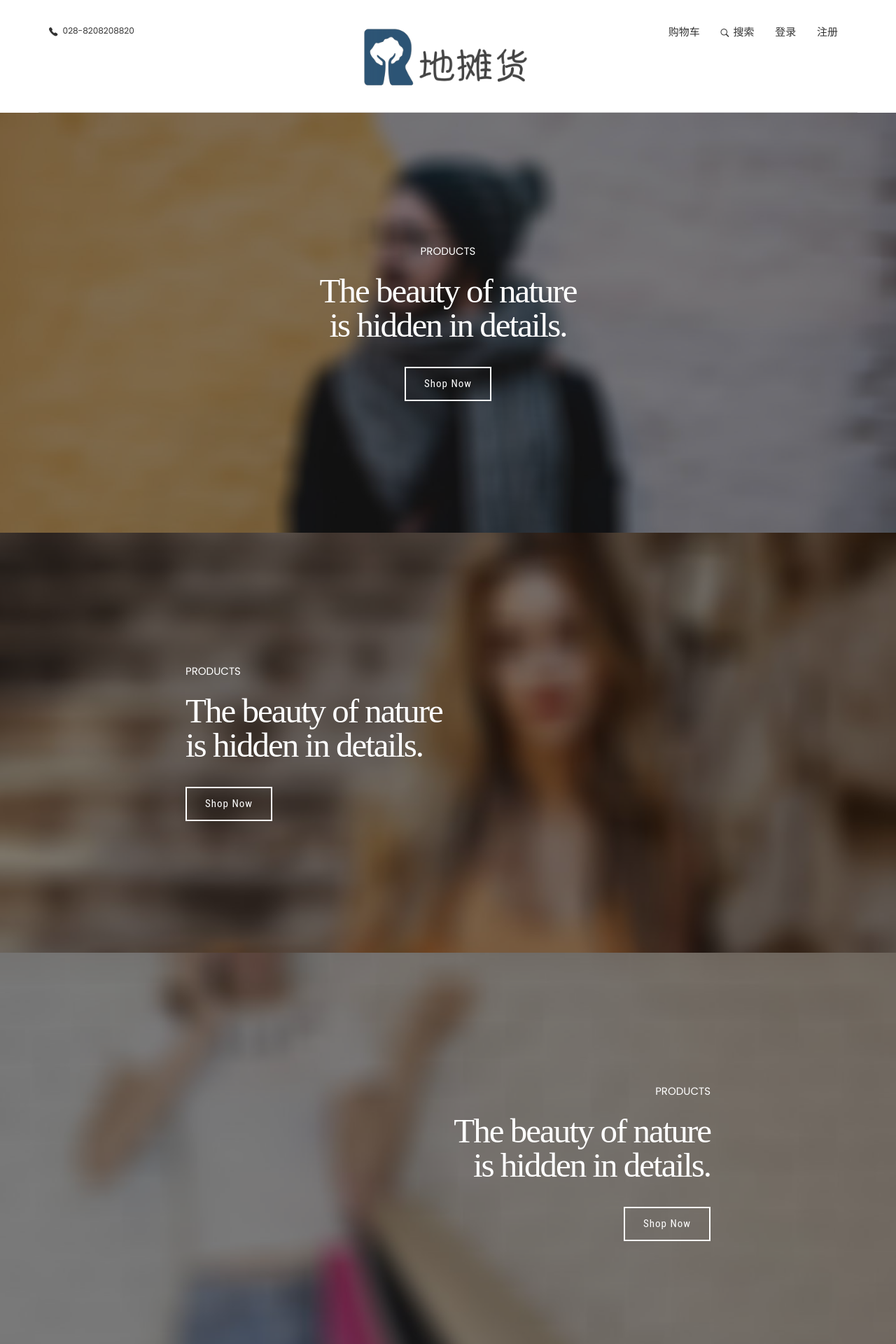
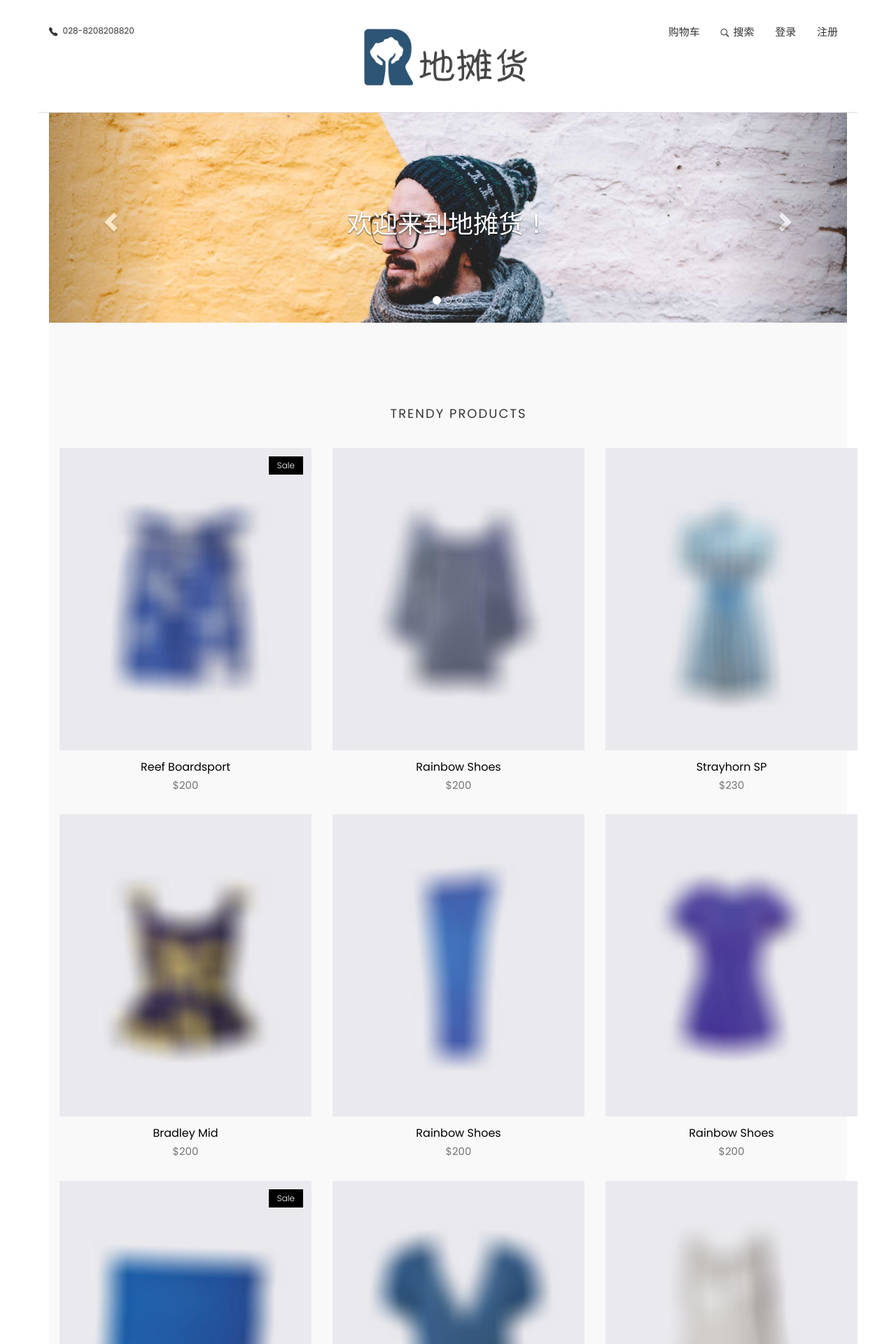
Before and after one commit to Wei-Qi/-Second-hand-commodity-trading-platform, a Flask app: page / in a window 1280 px wide. Shown: the top 1920 px of the page at 70% size. Run offline with Flask 2, Linux system fonts and the light colour scheme; parts of the project's set-up code (start-up, migrations or seed data) failed here and were passed over; some libraries are stand-ins or nearby versions; some web fonts are replaced.

Commit message:
修改了主页的轮播图

```diff
--- a/templates/index.html
+++ b/templates/index.html
@@ -3,84 +3,53 @@
 {% block title %}首页{% endblock %}
 
 {% block content %}
-  <div class="hero-slider">
-  <div class="slider-item th-fullpage hero-area" style="background-image: url(../static/images/slider/slider-1.jpg);">
-    <div class="container">
+
+<div class="container">
       <div class="row">
-        <div class="col-lg-8 text-center">
-          <p data-duration-in=".3" data-animation-in="fadeInUp" data-delay-in=".1">PRODUCTS</p>
-          <h1 data-duration-in=".3" data-animation-in="fadeInUp" data-delay-in=".5">The beauty of nature <br> is hidden in details.</h1>
-          <a data-duration-in=".3" data-animation-in="fadeInUp" data-delay-in=".8" class="btn" href="shop.html">Shop Now</a>
+        <div class="col-md-12 text-center">
+            <div id="carousel-example-generic" class="carousel slide" data-ride="carousel">
+              <!-- Indicators -->
+              <ol class="carousel-indicators">
+                <li data-target="#carousel-example-generic" data-slide-to="0" class="active"></li>
+                <li data-target="#carousel-example-generic" data-slide-to="1"></li>
+                <li data-target="#carousel-example-generic" data-slide-to="2"></li>
+              </ol>
+
+              <!-- Wrapper for slides -->
+              <div class="carousel-inner" role="listbox" style="height: 30rem">
+                <div class="item active" style="height: 30rem">
+                  <img src="../static/images/slider/slider-1.jpg" alt="..." height="30rem">
+                  <div class="carousel-caption">
+                      <h1 style="margin-bottom: 7rem">欢迎来到地摊货！</h1>
+                  </div>
+                </div>
+                <div class="item" style="height: 30rem">
+                  <img src="../static/images/slider/slider-3.jpg" alt="..."  height="30rem">
+                  <div class="carousel-caption">
+                    <h1 style="margin-bottom: 7rem">欢迎来到地摊货！</h1>
+                </div>
+                 <div class="item" style="height: 30rem">
+                  <img src="../static/images/slider/slider-2.jpg" alt="..." height="30rem">
+                  <div class="carousel-caption">
+                      <h1 style="margin-bottom: 7rem">欢迎来到地摊货！</h1>
+                  </div>
+                </div>
+              </div>
+
+              <!-- Controls -->
+              <a class="left carousel-control" href="#carousel-example-generic" role="button" data-slide="prev">
+                <span class="glyphicon glyphicon-chevron-left" aria-hidden="true"></span>
+                <span class="sr-only">Previous</span>
+              </a>
+              <a class="right carousel-control" href="#carousel-example-generic" role="button" data-slide="next">
+                <span class="glyphicon glyphicon-chevron-right" aria-hidden="true"></span>
+                <span class="sr-only">Next</span>
+              </a>
+            </div>
         </div>
       </div>
-    </div>
-  </div>
-  <div class="slider-item th-fullpage hero-area" style="background-image: url(../static/images/slider/slider-3.jpg);">
-    <div class="container">
-      <div class="row">
-        <div class="col-lg-8 text-left">
-          <p data-duration-in=".3" data-animation-in="fadeInUp" data-delay-in=".1">PRODUCTS</p>
-          <h1 data-duration-in=".3" data-animation-in="fadeInUp" data-delay-in=".5">The beauty of nature <br> is hidden in details.</h1>
-          <a data-duration-in=".3" data-animation-in="fadeInUp" data-delay-in=".8" class="btn" href="shop.html">Shop Now</a>
-        </div>
-      </div>
-    </div>
-  </div>
-  <div class="slider-item th-fullpage hero-area" style="background-image: url(../static/images/slider/slider-2.jpg);">
-    <div class="container">
-      <div class="row">
-        <div class="col-lg-8 text-right">
-          <p data-duration-in=".3" data-animation-in="fadeInUp" data-delay-in=".1">PRODUCTS</p>
-          <h1 data-duration-in=".3" data-animation-in="fadeInUp" data-delay-in=".5">The beauty of nature <br> is hidden in details.</h1>
-          <a data-duration-in=".3" data-animation-in="fadeInUp" data-delay-in=".8" class="btn" href="shop.html">Shop Now</a>
-        </div>
-      </div>
-    </div>
-  </div>
 </div>
 
-<section class="product-category section">
-	<div class="container">
-		<div class="row">
-			<div class="col-md-12">
-				<div class="title text-center">
-					<h2>Product Category</h2>
-				</div>
-			</div>
-			<div class="col-md-6">
-				<div class="category-box">
-					<a href="#!">
-						<img src="../static/images/shop/category/category-1.jpg" alt="" />
-						<div class="content">
-							<h3>Clothes Sales</h3>
-							<p>Shop New Season Clothing</p>
-						</div>
-					</a>
-				</div>
-				<div class="category-box">
-					<a href="#!">
-						<img src="../static/images/shop/category/category-2.jpg" alt="" />
-						<div class="content">
-							<h3>Smart Casuals</h3>
-							<p>Get Wide Range Selection</p>
-						</div>
-					</a>
-				</div>
-			</div>
-			<div class="col-md-6">
-				<div class="category-box category-box-2">
-					<a href="#!">
-						<img src="../static/images/shop/category/category-3.jpg" alt="" />
-						<div class="content">
-							<h3>Jewellery</h3>
-							<p>Special Design Comes First</p>
-						</div>
-					</a>
-				</div>
-			</div>
-		</div>
-	</div>
-</section>
 
 <section class="products section bg-gray">
 	<div class="container">
```
Also changed, not shown: templates/404.html (+1 -14 lines), static/images/slider/slider-1.jpg, static/images/slider/slider-2.jpg, static/images/slider/slider-3.jpg.
